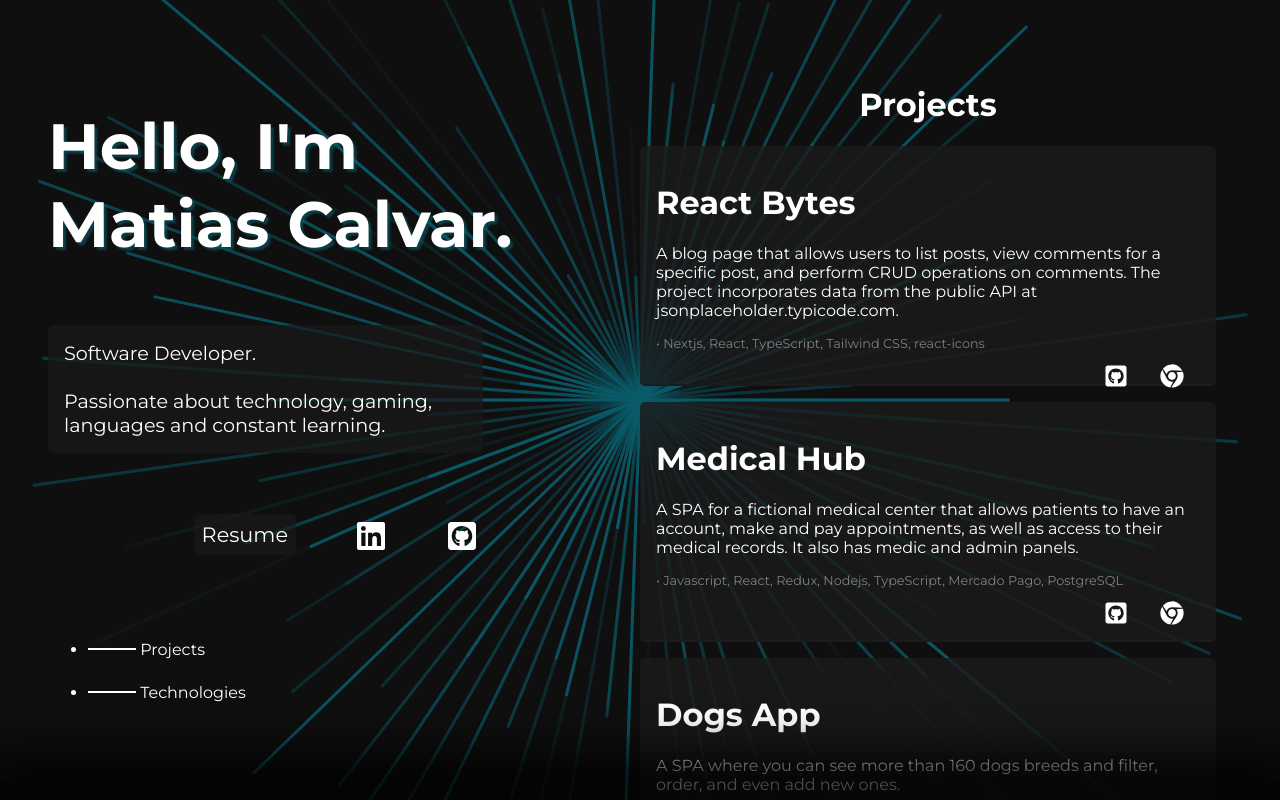
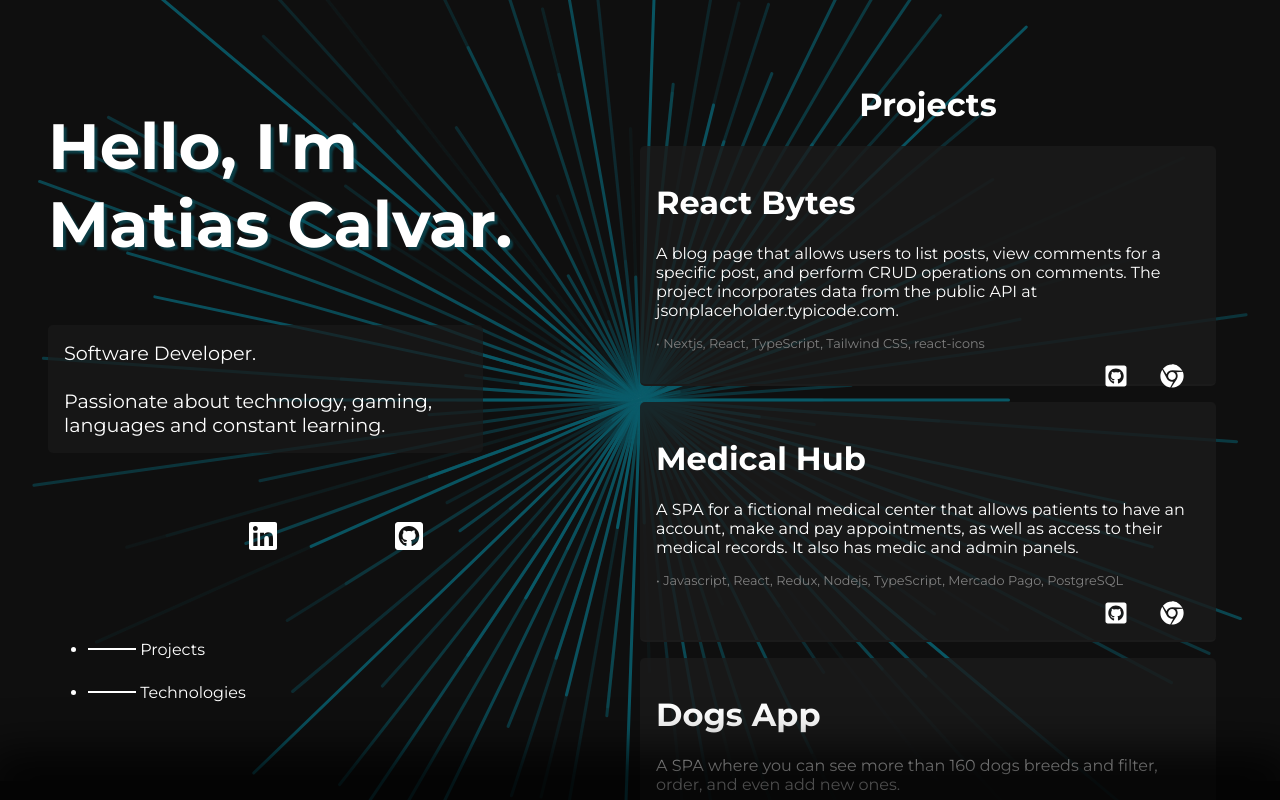
Before and after one commit to matiascalvar/matiascalvar.github.io, a React (Create React App) app: page / in a window 1280 px wide. Shown: the top 800 px of the page. Built offline with nearby package versions, Linux system fonts and the light colour scheme.

Commit message:
hide resume

```diff
--- a/src/components/Contact/Contact.jsx
+++ b/src/components/Contact/Contact.jsx
@@ -5,9 +5,9 @@ import CV from "../../assets/matias-calvar-cv.pdf";
 function Contact() {
   return (
     <div className={style.contact}>
-      <a href={CV} target="_blank" rel="noopener noreferrer">
+      {/* <a href={CV} target="_blank" rel="noopener noreferrer">
         <span className={style.iconResume}>Resume</span>
-      </a>
+      </a> */}
       <a
         href="https://www.linkedin.com/in/matiascalvar/"
         target="_blank"
```
